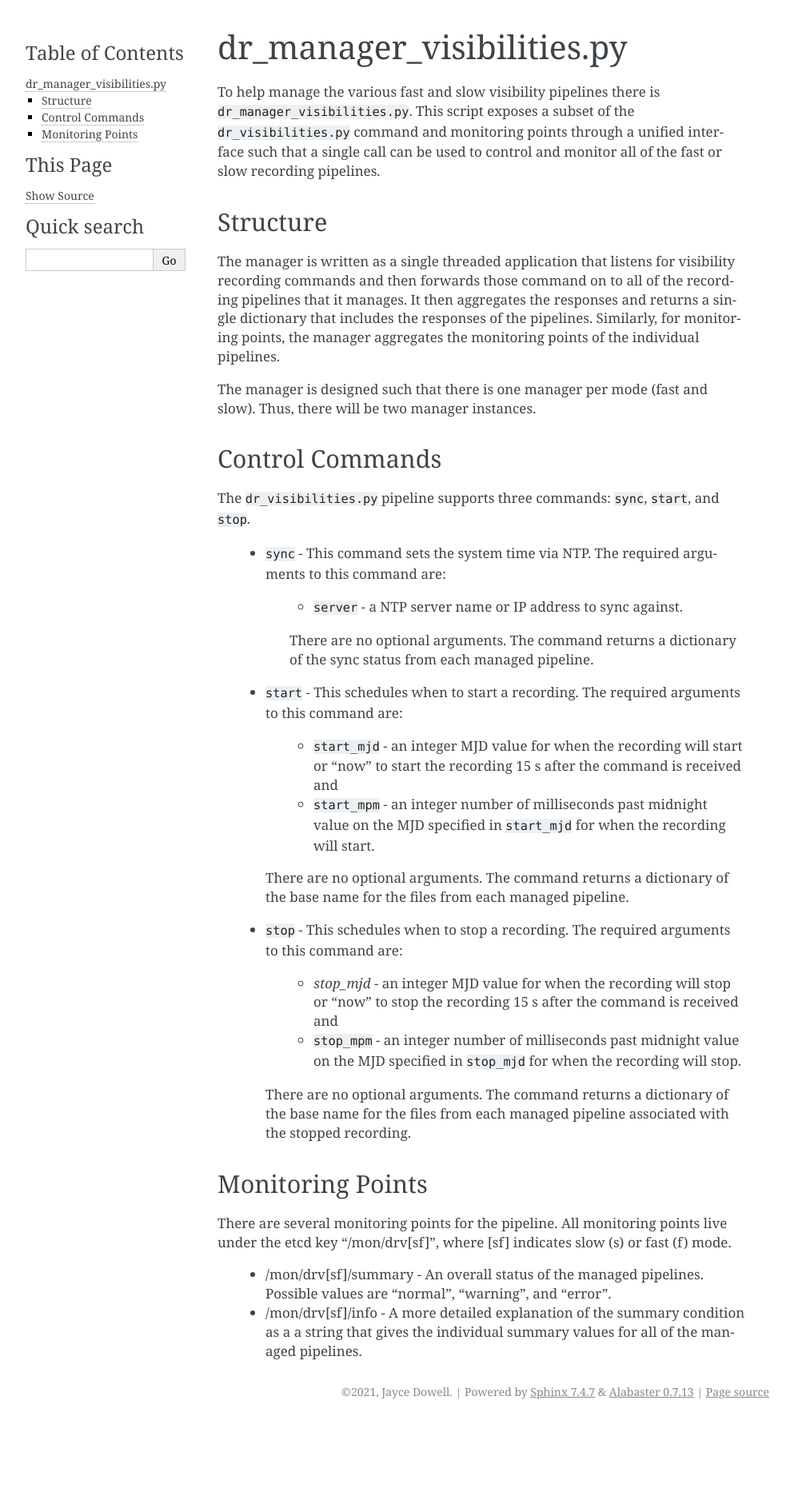
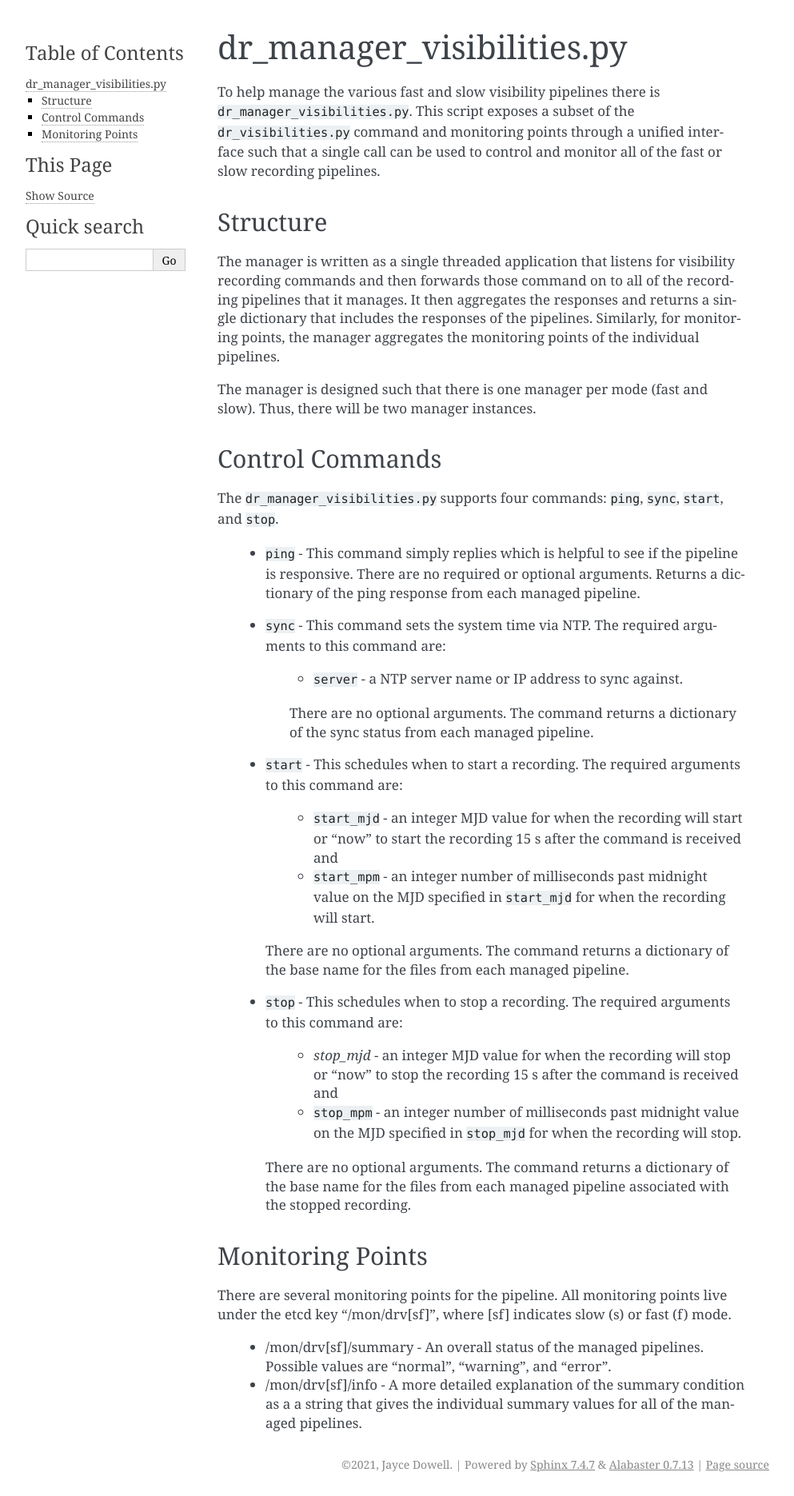
Before and after one commit to lwa-project/ovro_data_recorder, a Sphinx documentation site: the page built from docs/source/manager.rst, in a window 1280 px wide. Shown: the whole page at 80% size, without its empty margins (148-1141 px from the left). Built offline with Sphinx 7.4.7, drawn with Linux system fonts in a browser that asks for light colours; formulas are drawn with MathJax 3; before the commit the page ends 1780 px from its top, so only the background shows below that.

Commit message:
Added a new ping command to ping a pipeline.

```diff
--- a/docs/source/manager.rst
+++ b/docs/source/manager.rst
@@ -21,9 +21,12 @@ Thus, there will be two manager instances.
 Control Commands
 ----------------
 
-The ``dr_visibilities.py`` pipeline supports three commands: ``sync``, ``start``,
+The ``dr_manager_visibilities.py`` supports four commands: ``ping``, ``sync``, ``start``,
 and ``stop``.
 
+ * ``ping`` - This command simply replies which is helpful to see if the pipeline
+   is responsive.  There are no required or optional arguments.  Returns a dictionary
+   of the ping response from each managed pipeline.
  * ``sync`` - This command sets the system time via NTP.  The required arguments to
    this command are:
 
--- a/docs/source/pbeam.rst
+++ b/docs/source/pbeam.rst
@@ -29,9 +29,12 @@ pipeline instances.
 Control Commands
 ----------------
 
-The ``dr_beam.py`` pipeline supports three commands: ``sync``, ``record``,
+The ``dr_beam.py`` pipeline supports five commands: ``ping``, ``sync``, ``record``,
 ``cancel``, and ``delete``.
 
+ * ``ping`` - This command simply replies which is helpful to see if the pipeline
+   is responsive.  There are no required or optional arguments.  Returns a response
+   of "pong".
  * ``sync`` - This command sets the system time via NTP.  The required arguments to
    this command are:
 
--- a/docs/source/vbeam.rst
+++ b/docs/source/vbeam.rst
@@ -28,9 +28,12 @@ The pipeline is written in the Bifrost framework and has four blocks:
 Control Commands
 ----------------
 
-The ``dr_tengine.py`` pipeline supports four commands: ``sync``, ``record``,
+The ``dr_tengine.py`` pipeline supports six commands: ``ping``, ``sync``, ``record``,
 ``cancel``, ``delete``, and ``drx``.
 
+  * ``ping`` - This command simply replies which is helpful to see if the pipeline
+    is responsive.  There are no required or optional arguments.  Returns a response
+    of "pong".
   * ``sync`` - This command sets the system time via NTP.  The required arguments to
     this command are:
 
--- a/docs/source/visibilities.rst
+++ b/docs/source/visibilities.rst
@@ -37,9 +37,12 @@ equates to 32 pipeline instances.
 Control Commands
 ----------------
 
-The ``dr_visibilities.py`` pipeline supports three commands: ``sync``, ``start``,
+The ``dr_visibilities.py`` pipeline supports four commands: ``ping``, ``sync``, ``start``,
 and ``stop``.
 
+ * ``ping`` - This command simply replies which is helpful to see if the pipeline
+   is responsive.  There are no required or optional arguments.  Returns a response
+   of "pong".
  * ``sync`` - This command sets the system time via NTP.  The required arguments to
    this command are:
 
--- a/dr_manager_visibilities.py
+++ b/dr_manager_visibilities.py
@@ -98,7 +98,7 @@ def main(argv):
 
     c = Client(mcs_id)
 
-    for cmd in ('sync', 'start', 'stop'):
+    for cmd in ('ping', 'sync', 'start', 'stop'):
         cb = CommandCallbackBase(c.client)
         def wrapper(value):
             status = True
```
Also changed, not shown: control.py (+18 -3 lines).
